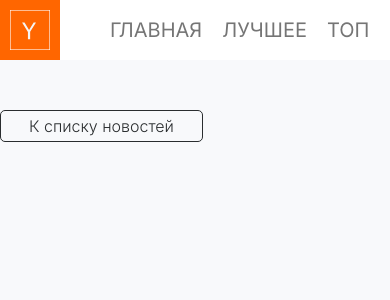
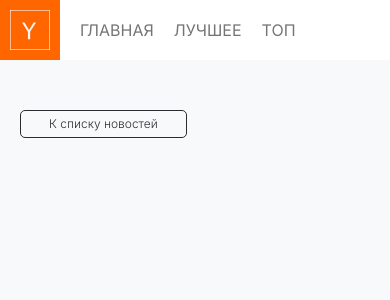
Before and after one commit to Leonard94/news, a React (Create React App) app: page /title/1 in a window 390 px wide. Shown: the top 300 px of the page. Built offline with nearby package versions, Linux system fonts and the light colour scheme; no server answers.

Commit message:
created adaptive

```diff
--- a/src/components/App/App.tsx
+++ b/src/components/App/App.tsx
@@ -1,9 +1,9 @@
 import { Route, Switch, Redirect } from 'react-router-dom'
 
 import { StoriesPage } from '../../pages/StoriesPage/StoriesPage'
+import { StoryPage } from '../../pages/StoryPage/StoryPage'
+import { PageNotFound } from '../../pages/PageNotFound/PageNotFound'
 import { Header } from '../Header/Header'
-import { PageNotFound } from '../../pages/PageNotFound/PageNotFound'
-import { StoryPage } from '../../pages/StoryPage/StoryPage'
 
 export const App = () => {
   return (
--- a/src/components/Button/styles.module.scss
+++ b/src/components/Button/styles.module.scss
@@ -10,7 +10,7 @@
   border-width: 1px;
   border-style: solid;
 
-  @include btn-small;
+  @include btn;
 
   &_full {
     width: 100%;
--- a/src/components/CommentsList/CommentsList.tsx
+++ b/src/components/CommentsList/CommentsList.tsx
@@ -3,7 +3,7 @@ import { useEffect, useState } from 'react'
 import { getComments } from '../../api/api'
 import { Button } from '../Button/Button'
 
-import { Comment } from './components/CommentItem/CommentItem'
+import { Comment } from './components/CommentItem/Comment'
 
 import styles from './styles.module.scss'
 
@@ -23,14 +23,19 @@ type TProps = {
 
 type TLoading = 'pending' | 'loading' | 'fulfilled'
 
-export const Comments: React.FC<TProps> = ({ kids }) => {
+export const CommentsList: React.FC<TProps> = ({ kids }) => {
   const [loading, setLoading] = useState<TLoading>('pending')
+  const [isLoadingUpdate, setIsLoadingUpdate] = useState(false)
   const [comments, setComments] = useState<TComment[] | null>(null)
 
   const handleGetComments = () => {
+    setIsLoadingUpdate(true)
     getComments(kids)
       .then((response: any) => setComments(response))
-      .finally(() => setLoading('fulfilled'))
+      .finally(() => {
+        setIsLoadingUpdate(false)
+        setLoading('fulfilled')
+      })
   }
 
   useEffect(() => {
@@ -42,13 +47,16 @@ export const Comments: React.FC<TProps> = ({ kids }) => {
 
   return (
     <div className={styles.body}>
-      {loading === 'loading' && <div>Загрузка комментариев</div>}
+      {loading === 'loading' && (
+        <div className={styles.loading}>Загрузка комментариев...</div>
+      )}
       {loading === 'fulfilled' && comments && (
         <>
           {comments.length > 4 && (
             <Button
               typeView='text'
               onClick={handleGetComments}
+              isLoading={isLoadingUpdate}
               style={{ marginBottom: '50px' }}
             >
               Обновить комментарии
@@ -64,6 +72,7 @@ export const Comments: React.FC<TProps> = ({ kids }) => {
           <Button
             typeView='primary'
             onClick={handleGetComments}
+            isLoading={isLoadingUpdate}
             style={{ marginBottom: '50px' }}
           >
             Обновить комментарии
--- a/src/components/CommentsList/components/CommentItem/styles.module.scss
+++ b/src/components/CommentsList/components/CommentItem/styles.module.scss
@@ -58,6 +58,10 @@
   &_date {
     color: $text-second;
   }
+
+  @media (max-width: 700px) {
+    font-size: 10px;
+  }
 }
 
 .triangle {
--- a/src/components/CommentsList/styles.module.scss
+++ b/src/components/CommentsList/styles.module.scss
@@ -14,3 +14,7 @@
     margin-left: 2%;
   }
 }
+
+.loading {
+  align-self: start;
+}
--- a/src/components/Header/styles.module.scss
+++ b/src/components/Header/styles.module.scss
@@ -7,6 +7,10 @@
   gap: 50px;
 
   background: $bg-light;
+
+  @media (max-width: 400px) {
+    gap: 20px;
+  }
 }
 
 .logo {
--- a/src/components/Story/styles.module.scss
+++ b/src/components/Story/styles.module.scss
@@ -15,6 +15,15 @@
   &:not(:last-child) {
     margin-bottom: 2px;
   }
+
+  @media (max-width: 700px) {
+    padding: 20px 25px;
+  }
+
+  @media (max-width: 500px) {
+    gap: 5px;
+    flex-direction: column;
+  }
 }
 
 .number {
@@ -26,12 +35,18 @@
   width: 40px;
   height: 40px;
   border-radius: 50%;
+  background: $bg-accent;
 
   text-align: center;
   line-height: 40px;
   @include number;
 
-  background: $bg-accent;
+  @media (max-width: 700px) {
+    width: 20px;
+    height: 20px;
+    line-height: 20px;
+    left: -10px;
+  }
 }
 
 .score {
@@ -42,6 +57,15 @@
   width: 60px;
 
   @include score;
+
+  @media (max-width: 700px) {
+    width: 40px;
+    gap: 5px;
+
+    svg {
+      width: 10px;
+    }
+  }
 }
 
 .title {
@@ -53,4 +77,8 @@
   &:hover {
     color: $text-accent;
   }
+
+  @media (max-width: 500px) {
+    text-align: center;
+  }
 }
--- a/src/index.scss
+++ b/src/index.scss
@@ -12,6 +12,7 @@ body {
 
 .container {
   max-width: 1180px;
+  padding: 0 20px;
   margin: 0 auto;
 }
 
--- a/src/pages/StoryPage/StoryPage.tsx
+++ b/src/pages/StoryPage/StoryPage.tsx
@@ -4,7 +4,7 @@ import { useHistory, useParams } from 'react-router-dom'
 import { getItem } from '../../api/api'
 
 import { Button } from '../../components/Button/Button'
-import { Comments } from '../../components/CommentsList/CommentsList'
+import { CommentsList } from '../../components/CommentsList/CommentsList'
 import { Detail } from './components/Detail'
 
 type TStory = {
@@ -51,7 +51,7 @@ export const StoryPage = () => {
       </Button>
       {loading === 'loading' && <div>Загрузка...</div>}
       {loading === 'fulfilled' && story && <Detail {...story} />}
-      {story?.kids?.length && <Comments kids={story.kids} />}
+      {story?.kids?.length && <CommentsList kids={story.kids} />}
     </section>
   )
 }
--- a/src/pages/StoryPage/components/styles.module.scss
+++ b/src/pages/StoryPage/components/styles.module.scss
@@ -7,6 +7,11 @@
 
   border-radius: 5px;
   background: $bg-light;
+
+  @media (max-width: 700px) {
+    margin-top: 20px;
+    padding: 20px;
+  }
 }
 
 .info {
@@ -21,4 +26,8 @@
 
 .link {
   display: block;
+
+  @media (max-width: 700px) {
+    font-size: 14px;
+  }
 }
--- a/src/scss/typography.scss
+++ b/src/scss/typography.scss
@@ -16,6 +16,10 @@
   font-weight: 500;
   line-height: 140%;
   color: $text-main;
+
+  @media (max-width: 700px) {
+    font-size: 18px;
+  }
 }
 
 @mixin info {
@@ -25,6 +29,14 @@
   font-weight: 300;
   line-height: 120%;
   color: $text-second;
+
+  @media (max-width: 700px) {
+    font-size: 12px;
+  }
+
+  @media (max-width: 500px) {
+    font-size: 10px;
+  }
 }
 
 @mixin number {
@@ -33,6 +45,10 @@
   font-size: 18px;
   font-weight: 400;
   color: $text-light;
+
+  @media (max-width: 700px) {
+    font-size: 12px;
+  }
 }
 
 @mixin score {
@@ -41,6 +57,14 @@
   font-size: 18px;
   font-weight: 700;
   color: $text-accent;
+
+  @media (max-width: 700px) {
+    font-size: 14px;
+  }
+
+  @media (max-width: 500px) {
+    font-size: 12px;
+  }
 }
 
 @mixin menu {
@@ -50,21 +74,26 @@
   font-weight: 400;
   text-transform: uppercase;
   color: $text-second;
+
+  @media (max-width: 700px) {
+    font-size: 16px;
+  }
 }
 
 @mixin btn {
-  font-family: 'Inter';
-  font-size: 20px;
-  font-weight: 400;
-  line-height: 100%;
-}
-
-@mixin btn-small {
   font-family: 'Inter';
   font-size: 16px;
   font-weight: 300;
   line-height: 100%;
   color: $text-light;
+
+  @media (max-width: 700px) {
+    font-size: 14px;
+  }
+
+  @media (max-width: 500px) {
+    font-size: 12px;
+  }
 }
 
 @mixin comment {
@@ -73,4 +102,12 @@
   font-weight: 300;
   line-height: 140%;
   color: $text-main;
+
+  @media (max-width: 700px) {
+    font-size: 14px;
+  }
+
+  @media (max-width: 500px) {
+    font-size: 12px;
+  }
 }
```
Also changed, not shown: src/components/CommentsList/components/CommentItem/Comment.tsx (renamed from src/components/CommentsList/components/CommentItem/CommentItem.tsx).
